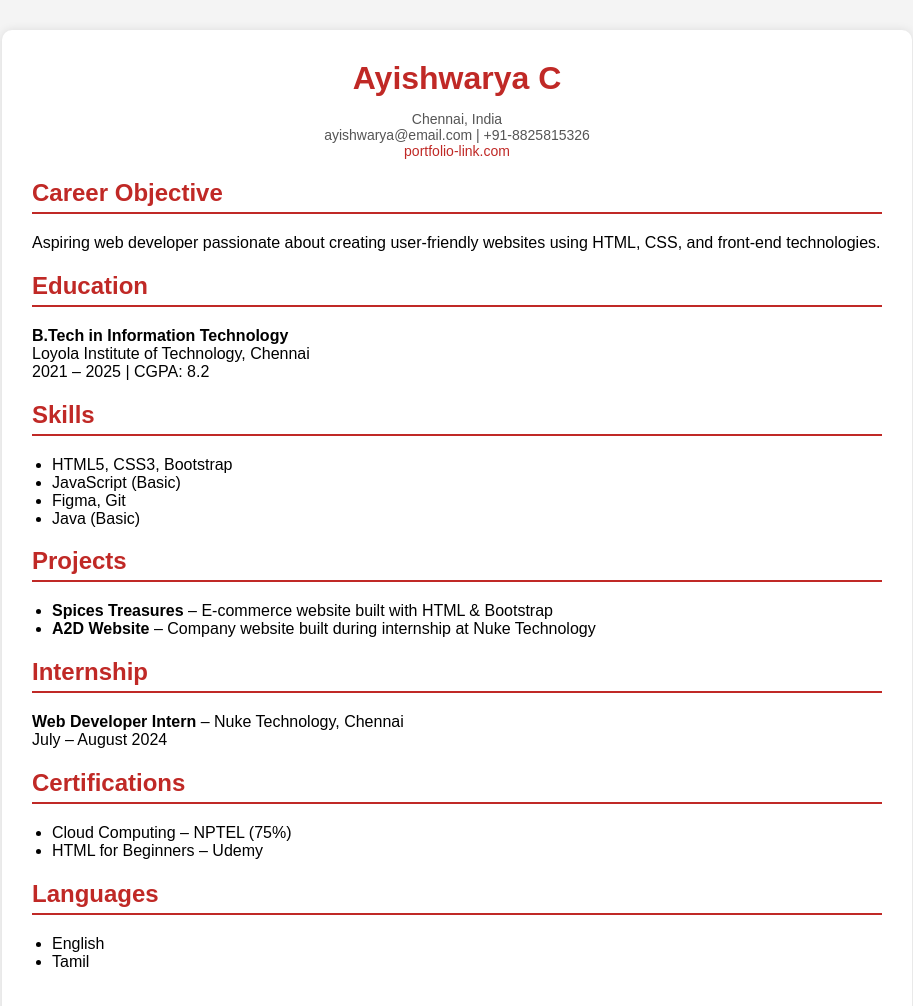
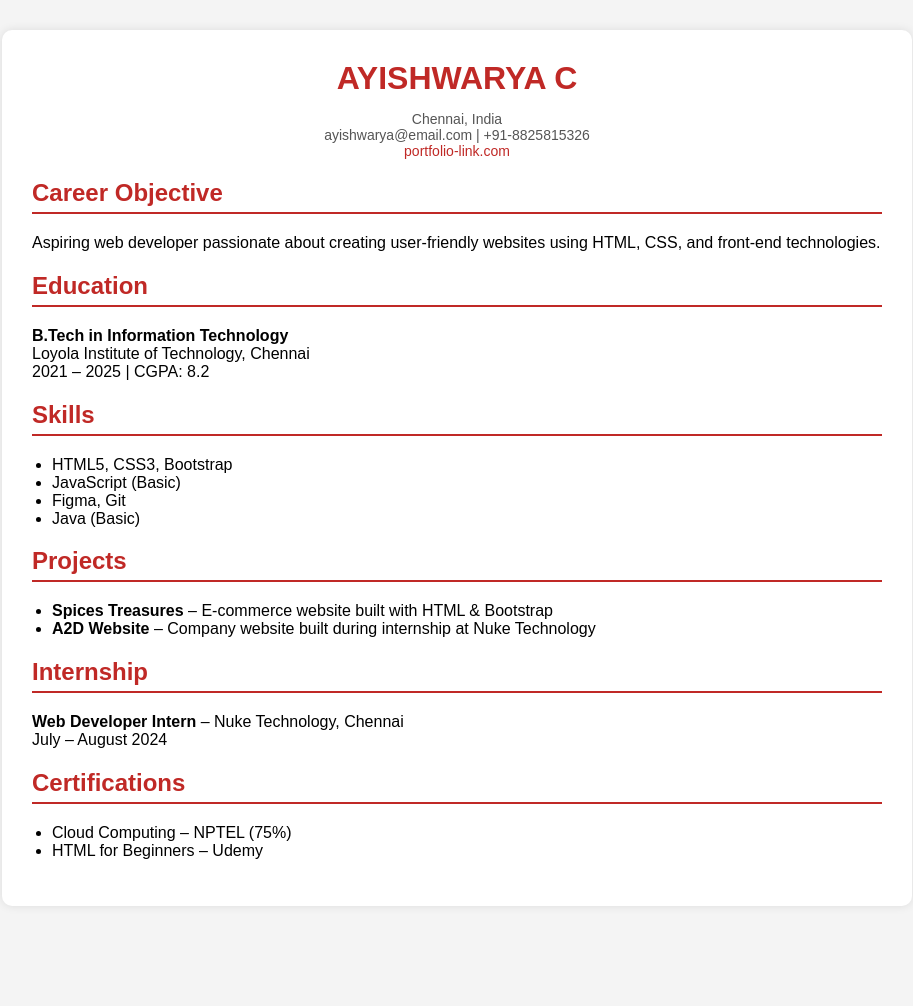
Before and after one commit to ayishwaryaC/FRONTEND-PROJECTS, a plain HTML site: page resume/index.html in a window 1280 px wide. Shown: the whole page, without its empty margins (183-1096 px from the left). After the commit the page ends 936 px from the top, so only its background shows below. Drawn offline with Linux system fonts and the light colour scheme.

Commit message:
Update index.html

```diff
--- a/resume/index.html
+++ b/resume/index.html
@@ -9,7 +9,7 @@
   <div style="max-width: 850px; margin: 30px auto; background: #fff; padding: 30px; border-radius: 10px; box-shadow: 0 0 10px rgba(0,0,0,0.1);">
 
     <div style="text-align: center; margin-bottom: 20px;">
-      <h1 style="margin: 0; color: #C02926;">Ayishwarya C</h1>
+      <h1 style="margin: 0; color: #C02926;">AYISHWARYA C</h1>
       <p style="font-size: 14px; color: #555;">
         Chennai, India<br>
         ayishwarya@email.com | +91-8825815326<br>
@@ -67,13 +67,7 @@
       </ul>
     </div>
 
-    <div>
-      <h2 style="color: #C02926; border-bottom: 2px solid #C02926; padding-bottom: 5px;">Languages</h2>
-      <ul style="padding-left: 20px;">
-        <li>English</li>
-        <li>Tamil</li>
-      </ul>
-    </div>
+
 
   </div>
 </body>
```
